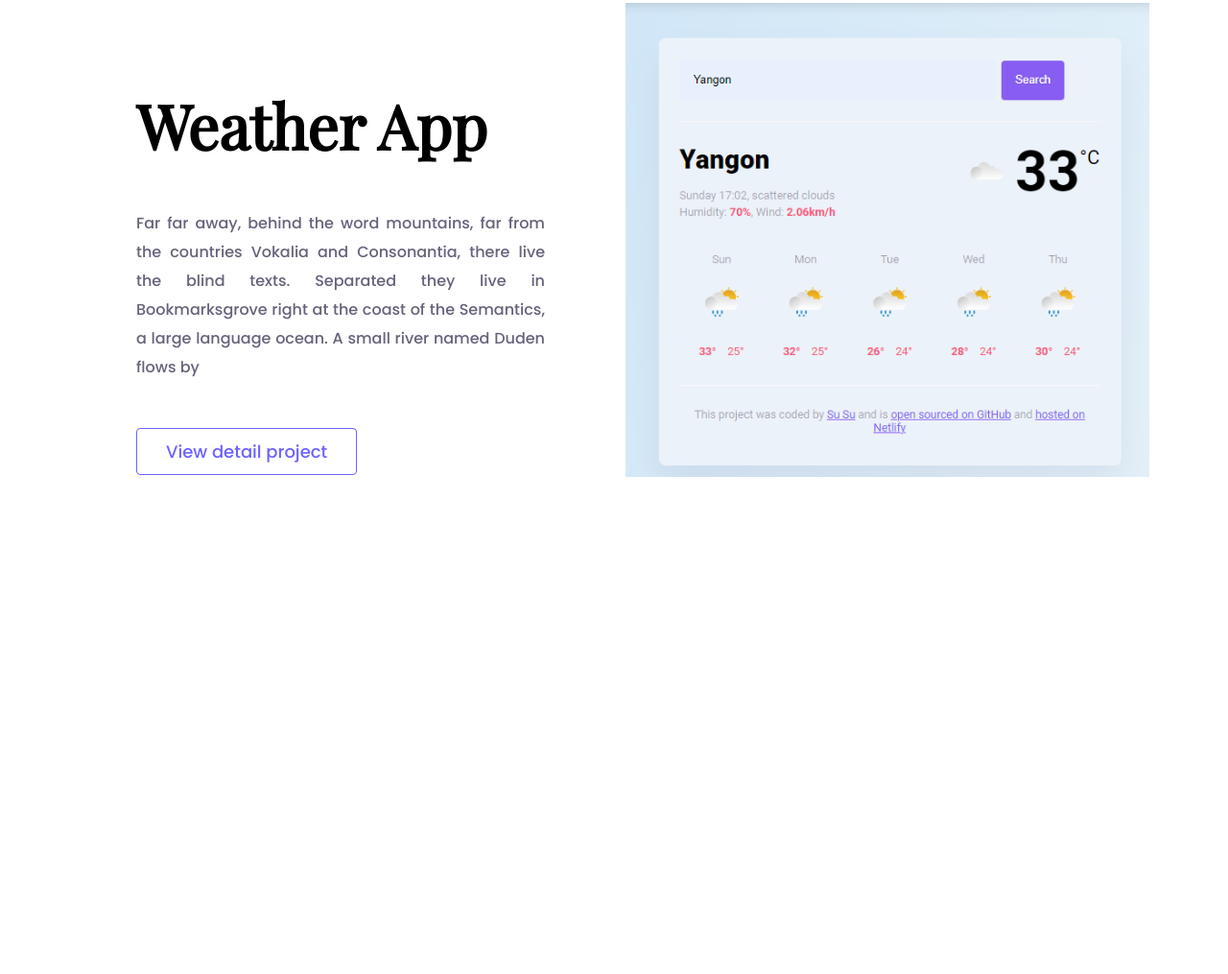
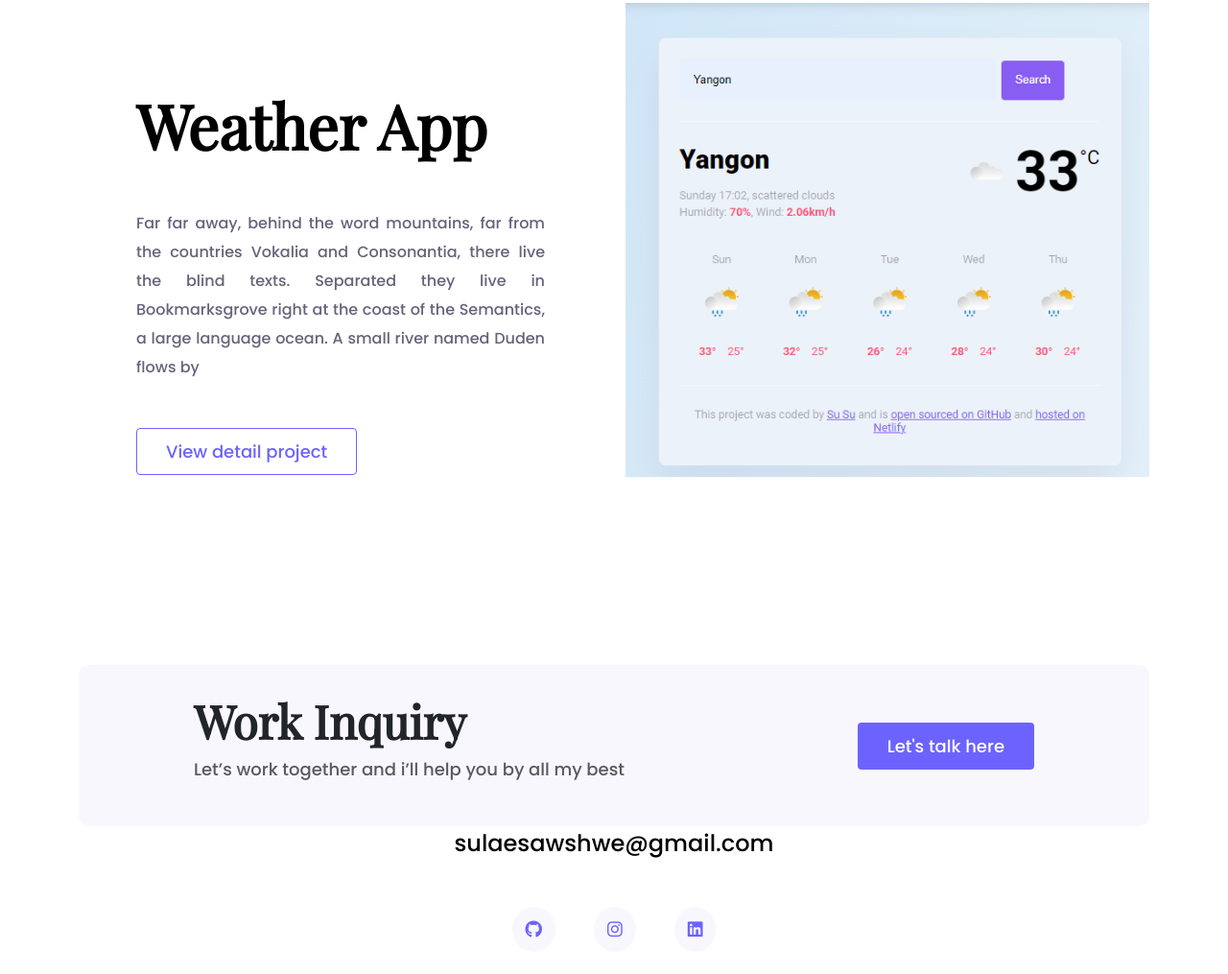
Before and after one commit to SuLaeSawShwe/portfolio-project, a plain HTML site: page index.html in a window 1280 px wide. Shown: the part 1662-2677 px from the top of the page at 96% size. Before the commit the page ends 2295 px from the top, so only its background shows below. Drawn offline with nearby package versions, Linux system fonts and the light colour scheme; a web font is replaced by a local one.

Commit message:
included footer with social links

```diff
--- a/index.html
+++ b/index.html
@@ -67,9 +67,9 @@
       <p>👋 Hi I'm</p>
       <h1>Su Lae Saw Shwe</h1>
       <h2 class="mb-5">Front-end Developer, based in Myanmar.</h2>
-      <div><a href="#" class="btn btn-branding">Get Started</a></div>
+      <div><a href="#get-started" class="btn btn-branding">Get Started</a></div>
     </div>
-    <p class="text-center m-5">
+    <p class="text-center m-5" id="get-started">
       Featured Project which my best projects be choice to show
     </p>
     <div class="container">
@@ -125,9 +125,47 @@
         </div>
 
         <div class="col d-none d-lg-block">
-          <img src="images/weather-app.PNG" class="img-fluid mb-5" />
+          <img src="images/weather-app.PNG" class="img-fluid" />
         </div>
       </div>
+
+      <footer>
+        <div class="contact-box d-none d-md-flex justify-content-between">
+          <div>
+            <h4>Work Inquiry</h4>
+            <p class="text-muted">
+              Let’s work together and i’ll help you by all my best
+            </p>
+          </div>
+          <div>
+            <a href="mailto:sulaesawshwe@gmail.com" class="btn btn-branding"
+              >Let's talk here</a
+            >
+          </div>
+        </div>
+        <div class="d-flex justify-content-center mb-5">
+          <a href="mailto:sulaesawshwe@gmail.com" class="email-link"
+            >sulaesawshwe@gmail.com</a
+          >
+        </div>
+        <div class="social-links d-flex justify-content-center">
+          <a href="https://github.com/SuLaeSawShwe" target="_blank">
+            <i class="fab fa-github"></i>
+          </a>
+          <a
+            href="https://www.instagram.com/su_lay7?igsh=MW5mZXpoMmdwaHdmNw%3D%3D&utm_source=qr"
+            target="_blank"
+          >
+            <i class="fab fa-instagram"></i>
+          </a>
+          <a
+            href="https://www.linkedin.com/in/su-lae-saw-shwe-b97229223"
+            target="_blank"
+          >
+            <i class="fab fa-linkedin"></i>
+          </a>
+        </div>
+      </footer>
     </div>
   </body>
 </html>
--- a/src/style.css
+++ b/src/style.css
@@ -94,7 +94,8 @@ p {
 }
 
 .hero .btn-branding,
-.content-container .btn-branding {
+.content-container .btn-branding,
+footer .btn-branding {
   background: var(--branding-color);
   border-radius: 4px;
   color: white;
@@ -125,6 +126,50 @@ p {
   padding: 90px 60px;
 }
 
+footer {
+  margin: 60px 0;
+}
+
+footer .contact-box {
+  background: var(--secondary-color);
+  padding: 30px 120px;
+  border-radius: 10px;
+}
+
+footer .contact-box h4 {
+  font-weight: bold;
+  font-size: 48px;
+}
+
+footer .btn-branding {
+  margin-top: 30px;
+}
+
+footer .email-link {
+  text-decoration: none;
+  color: black;
+  font-size: 24px;
+}
+
+footer .email-link:hover {
+  color: var(--branding-color);
+}
+
+footer .social-links a {
+  color: var(--branding-color);
+  background: var(--secondary-color);
+  margin: 0 20px;
+  padding: 10px 14px;
+  font-size: 18px;
+  border-radius: 100%;
+  transition: all 100ms ease-in-out;
+}
+
+footer .social-links a:hover {
+  color: white;
+  background: var(--branding-color);
+}
+
 @media (max-width: 960px) {
   h1 {
     font-size: 50px !important;
@@ -146,4 +191,12 @@ p {
   body {
     margin-top: 100px !important;
   }
+
+  .contact-box h4 {
+    font-size: 20px;
+  }
+
+  footer .contact-box {
+    padding: 30px;
+  }
 }
```
Also changed, not shown: about.html (+3 -1 lines).
